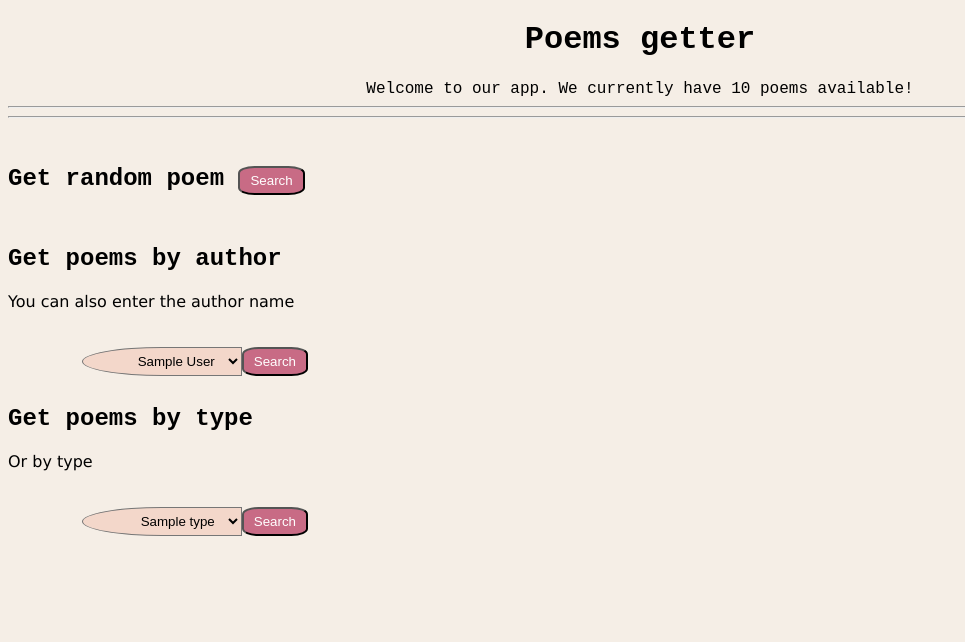
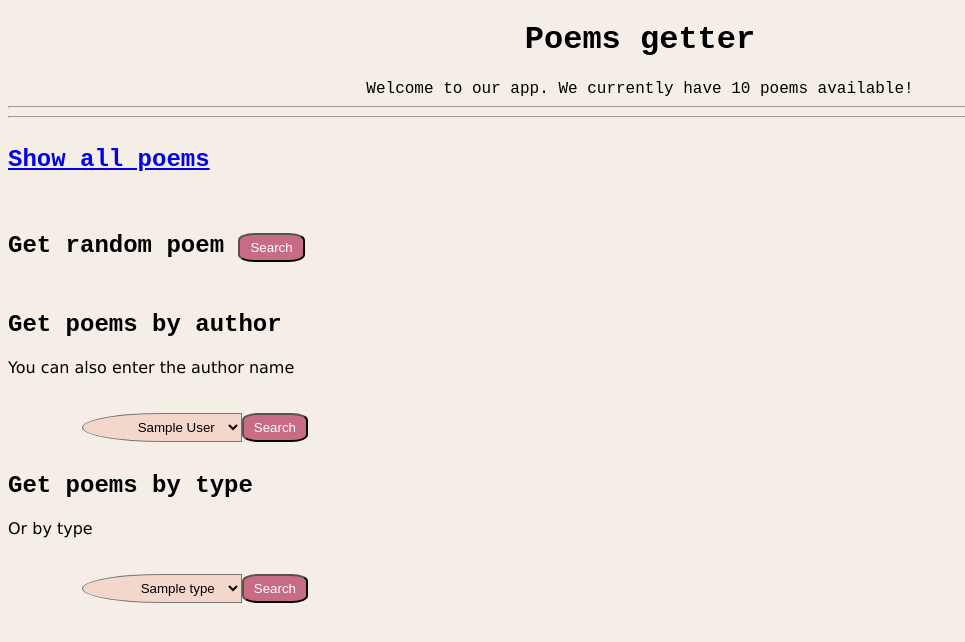
Before and after one commit to masouto94/my_little_programs, a Flask app: template poetry_api/server/templates/index.html.jinja in a window 1280 px wide. Shown: the top 642 px of the page, without its empty margins (0-965 px from the left). Run offline with Flask 3, Linux system fonts and the light colour scheme; the template is opened without the code that fills it: most values are stand-ins (such as "Sample title", 1, 10 or a date in 2020); parts of the project's set-up code (start-up, migrations or seed data) failed here and were passed over.

Commit message:
Well rounded app

```diff
--- a/poetry_api/server/app.py
+++ b/poetry_api/server/app.py
@@ -34,12 +34,16 @@ def get_poem(id):
         return render_template('not_found.html.jinja')
     return render_template('poem.html.jinja', poem=to_get, single=True)
 
-@app.route('/randomPoem/',  methods=['GET'])
+@app.route('/randomPoem',  methods=['GET', 'POST'])
 def get_random_poem():
     poems_amount = len(allPoems.keys())
     rand = random.choice(range(poems_amount))
 
     return render_template('poem.html.jinja', poem=allPoems.get(rand), single=True)
+
+@app.route('/allPoems/',  methods=['GET'])
+def get_all_poems():
+    return render_template('poem_container.html.jinja', poems=allPoems.items(), author='All')
 
 @app.route('/poemsByAuthor/',  methods=['POST'])
 def get_poems_by_author():
--- a/poetry_api/server/templates/index.html.jinja
+++ b/poetry_api/server/templates/index.html.jinja
@@ -1,6 +1,6 @@
 <!DOCTYPE html>
 <link rel="stylesheet" href="{{ url_for('static', filename='main_styles.css') }}">
-<title>Index Page</title>
+<title>Poems getter</title>
 
 <body class="first-color">
   <h1 class="titles">Poems getter</h1>
@@ -10,7 +10,10 @@
   <div class="mainContainer">
 
     <div class="formContainer">
-      <form action="/randomPoem/" method="GET">
+      <h2><a href="/allPoems">Show all poems</a></h2>
+    </div>
+    <div class="formContainer">
+      <form action="/randomPoem" method="POST">
         <div>
           <h2>Get random poem
             <button class="button" type="submit">Search</button>
--- a/poetry_api/server/templates/poem_container.html.jinja
+++ b/poetry_api/server/templates/poem_container.html.jinja
@@ -10,7 +10,11 @@
 </head>
 
 <body class="first-color">
-    <h1>Listing poems for: {{author}}</h1>
+    {% if author == 'All' %}
+        <h1>Listing all poems</h1>
+    {% else %}
+        <h1>Listing poems for: {{author}}</h1>
+    {% endif %}
     {% for i,poem in poems %}
     {% include "poem.html.jinja" %}
     {% endfor %}
```
